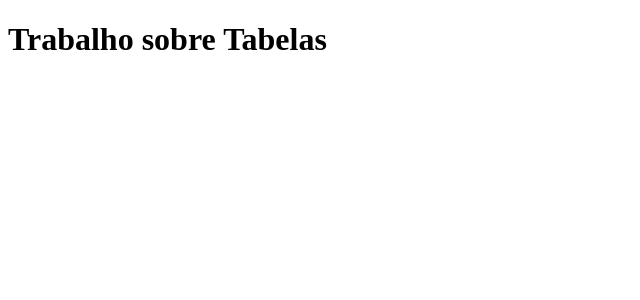
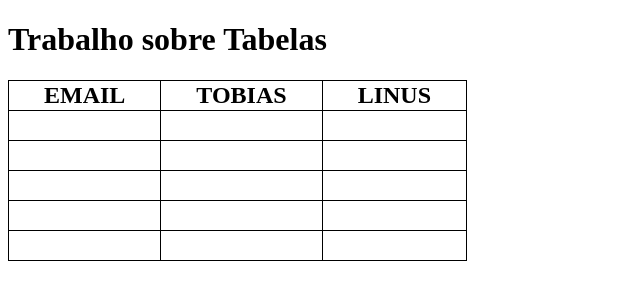
Before and after one commit to viviliborio/tabelas, a plain HTML site: page index.html in a window 1280 px wide. Shown: the whole page, without its empty margins (0-640 px from the left). Drawn offline with Linux system fonts and the light colour scheme.

Commit message:
Versão 1.1 - Primeira tabela

```diff
--- a/index.html
+++ b/index.html
@@ -4,8 +4,50 @@
   <meta charset="UTF-8">
   <meta name="viewport" content="width=device-width, initial-scale=1.0">
   <title>Tabela</title>
+
+  <style>
+   table, th, td{
+      border: 1px solid;
+      font-size: 24px;
+      border-collapse:collapse;
+      padding-left: 35px;
+      padding-right: 35px;
+    }
+  </style>
 </head>
 <body>
   <h1>Trabalho sobre Tabelas</h1>
+  <table>
+    <tr>
+      <th>EMAIL</th>
+      <th>TOBIAS</th>
+      <th>LINUS</th>
+    </tr>
+    <tr>
+      <td>&nbsp;</td>
+      <td></td>
+      <td></td>
+    </tr>
+     <tr>
+      <td>&nbsp;</td>
+      <td></td>
+      <td></td>
+    </tr>
+     <tr>
+      <td>&nbsp;</td>
+      <td></td>
+      <td></td>
+    </tr>
+     <tr>
+      <td>&nbsp;</td>
+      <td></td>
+      <td></td>
+    </tr>
+     <tr>
+      <td>&nbsp;</td>
+      <td></td>
+      <td></td>
+    </tr>
+  </table>
 </body>
 </html>
```
